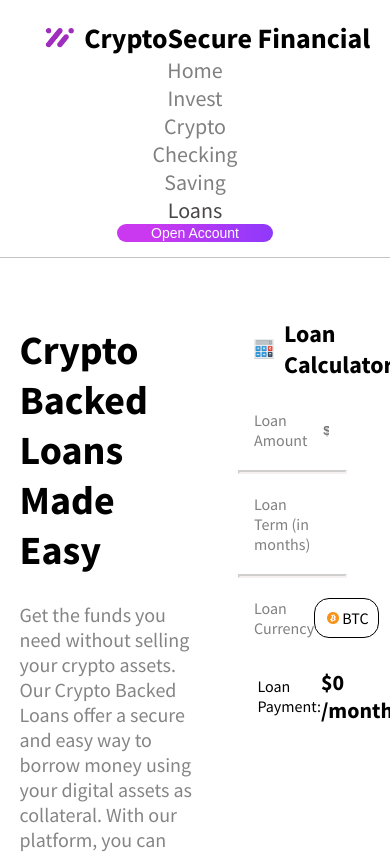
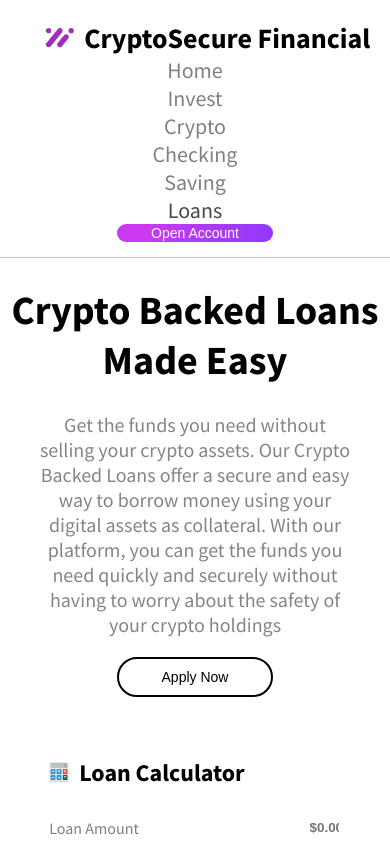
Before and after one commit to Nicolas3-G/CryptoSecure, a Next.js app: page /loan in a window 390 px wide. Shown: the top 853 px of the page. Built offline with nearby package versions, Linux system fonts and the light colour scheme.

Commit message:
Loan page mobile responsiveness

```diff
--- a/src/components/LoanSection/LoanSection.js
+++ b/src/components/LoanSection/LoanSection.js
@@ -31,7 +31,7 @@ const LoanSection = () => {
 
     const handleSelectOption = (e) => {
         setDisplayOptions(false);
-        console.log("CLICKED: ", e.target.value);
+        console.log("CLICKED: ", e.currentTarget.value);
         setCurrentCurrency(e.target.value);
     }
 
--- a/src/components/LoanSection/LoanSection.module.css
+++ b/src/components/LoanSection/LoanSection.module.css
@@ -196,3 +196,29 @@
 .currency-option:hover {
     background-color: rgba(202, 202, 202, 0.656);
 }
+
+@media (max-width: 568px) {
+    .section {
+        display: flex;
+        flex-direction: column;
+    }
+
+    .left-side {
+        margin: 0;
+        text-align: center;
+    }
+
+    .desc-text {
+        width: 80vw;
+        margin: 0 auto;
+    }
+
+    .button {
+        width: 40vw;
+    }
+
+    .calc-holder {
+        width: 85vw;
+    }
+
+}
--- a/src/components/LogoWebSection/LogoWebSection.module.css
+++ b/src/components/LogoWebSection/LogoWebSection.module.css
@@ -71,3 +71,14 @@
     margin: 0px auto;
     border-radius: 100%;
 }
+
+@media (max-width: 568px) {
+    .desc {
+        width: 80vw;
+    }
+
+    .web-image {
+        width: 50px;
+        height: 50px;
+    }
+}
--- a/src/components/shared/CardOptions/CardOptions.module.css
+++ b/src/components/shared/CardOptions/CardOptions.module.css
@@ -121,7 +121,7 @@
 
     .card {
         width: 70vw;
-        height: 30vh;
+        height: 33vh;
         margin: 20px auto;
     }
 }
--- a/src/components/shared/PlansSection/PlansSections.module.css
+++ b/src/components/shared/PlansSection/PlansSections.module.css
@@ -107,7 +107,6 @@
 @media (max-width: 568px) {
     .card-holder {
         flex-direction: column-reverse;
-        margin-bottom: 40px;
     }
 
     .card {
```
